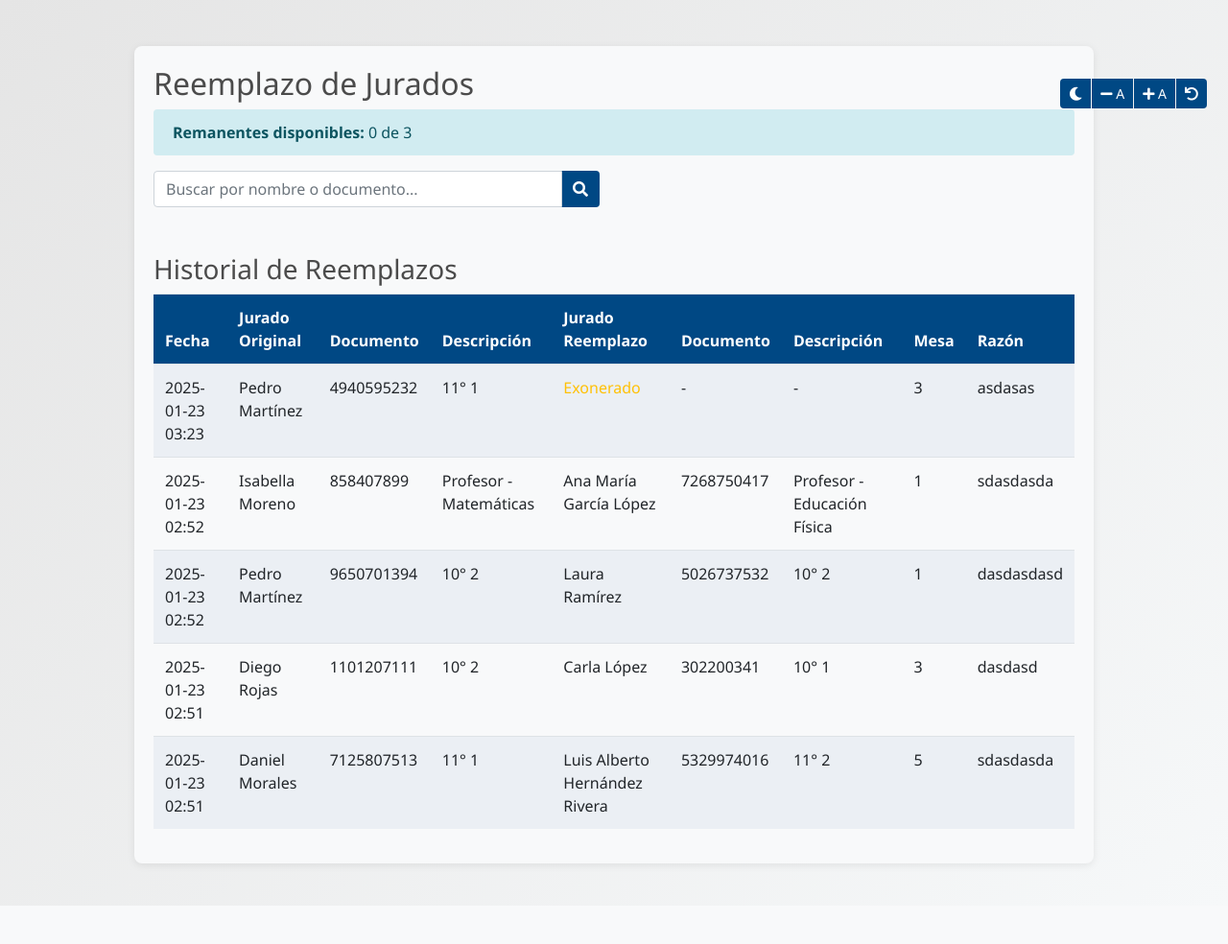
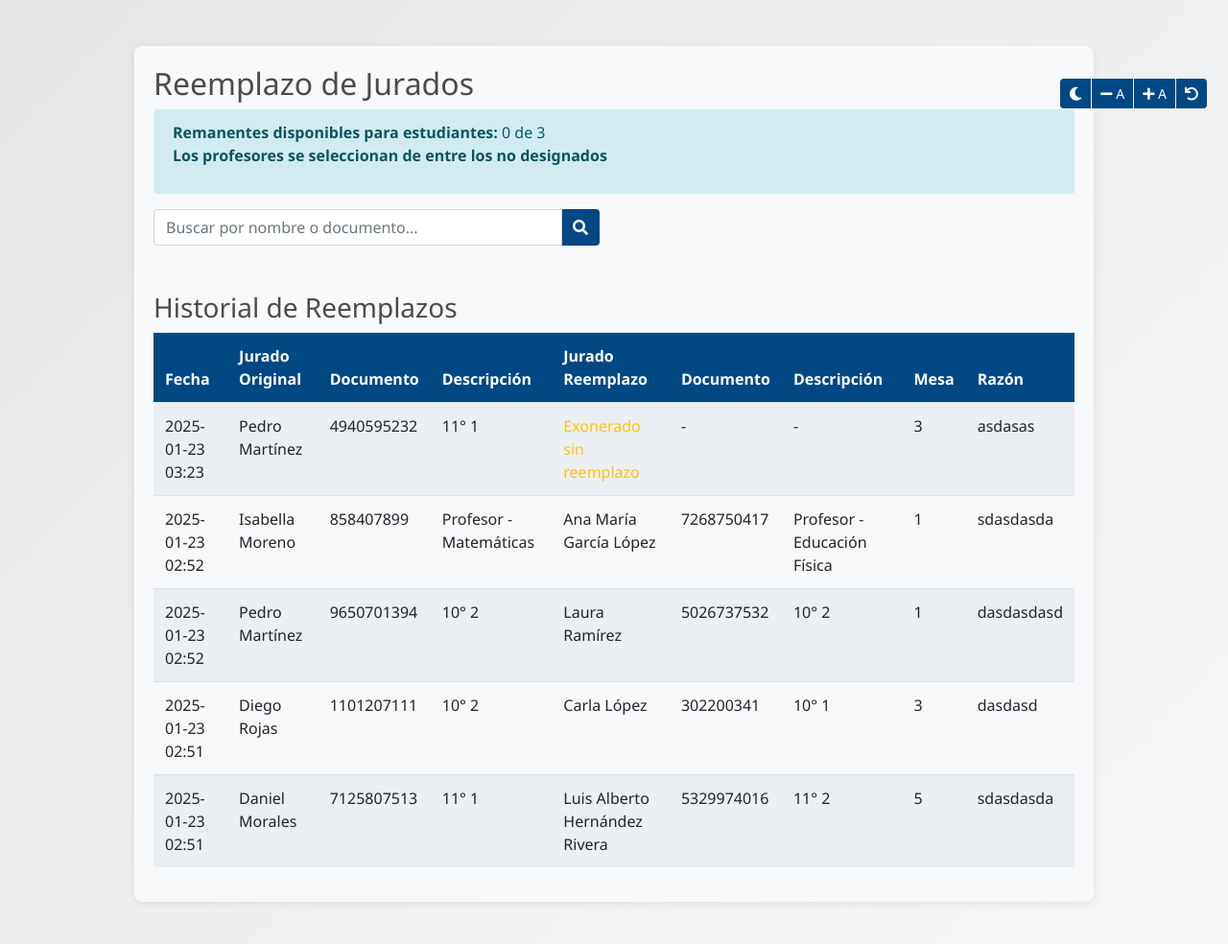
Before and after one commit to JoAnVaR/Votacion, a Flask app: page /reemplazo_jurados in a window 1280 px wide. Shown: the whole page at 96% size. Before the commit the page ends 944 px from the top, so only its background shows below. Run offline with Flask 3, Linux system fonts and the light colour scheme; some libraries are stand-ins or nearby versions.

Commit message:
Exonerados sin reemplazos

```diff
--- a/routes/jurado_routes.py
+++ b/routes/jurado_routes.py
@@ -519,12 +519,37 @@ def reemplazo_jurados():
                         numero_documento=profesor_reemplazo.numero_documento,
                         nombre=profesor_reemplazo.nombre,
                         tipo_persona='Profesor',
-                        sorteo=4,  # Indicar que es un reemplazo
+                        sorteo=4,  # Sorteo de reemplazos
                         mesa_id=jurado.mesa_id,
                         sede_id=jurado.sede_id,
                         activo=True
                     )
-                else:
+                    db.session.add(nuevo_jurado)
+                    db.session.flush()  # Para obtener el ID del nuevo jurado
+
+                    # Actualizar el jurado original
+                    jurado.activo = False
+                    db.session.add(jurado)
+
+                    # Crear el registro de reemplazo
+                    reemplazo = ReemplazoJurado(
+                        jurado_original_id=jurado.id,
+                        jurado_reemplazo_id=nuevo_jurado.id,
+                        mesa_id=jurado.mesa_id,
+                        razon=razon,
+                        fecha=datetime.now()
+                    )
+                    db.session.add(reemplazo)
+
+                    # Asegurarnos de que todo se guarde
+                    db.session.commit()
+
+                    return jsonify({
+                        'success': True,
+                        'message': 'Reemplazo registrado correctamente'
+                    })
+
+                elif jurado.tipo_persona == 'Estudiante':
                     # Si es estudiante, usar remanente como antes
                     remanente = Jurado.query.filter(
                         Jurado.sorteo == 3,
@@ -541,29 +566,66 @@ def reemplazo_jurados():
                             'message': 'No hay remanentes disponibles'
                         }), 400
 
-                    nuevo_jurado = remanente
 
-                # Realizar el reemplazo
-                jurado.activo = False
-                db.session.add(nuevo_jurado)
-                db.session.flush()  # Para obtener el ID del nuevo jurado
+
+                    nuevo_jurado = Jurado(
+                    numero_documento=remanente.numero_documento,
+                    nombre=remanente.nombre,
+                    tipo_persona=remanente.tipo_persona,
+                    sorteo=4,  # Indicar que es un reemplazo
+                    mesa_id=jurado.mesa_id,
+                    sede_id=jurado.sede_id,
+                    activo=True
+                    )
+
+                    # Realizar el reemplazo
+
+                    db.session.add(nuevo_jurado)
+                    db.session.flush()  # Para obtener el ID del nuevo jurado
+
+                    remanente.activo = False
+                    print(f"Marcando jurado {remanente.id} como inactivo")  # Mensaje de depuración
+                    db.session.add(remanente)
+
+                    # Actualizar el jurado original
+                    jurado.activo = False
+                    db.session.add(jurado)
+
+                    reemplazo = ReemplazoJurado(
+                        jurado_original_id=jurado.id,
+                        jurado_reemplazo_id=nuevo_jurado.id,
+                        mesa_id=jurado.mesa_id,
+                        razon=razon,
+                        fecha=datetime.now()
+                    )
+                    db.session.add(reemplazo)
+                    db.session.commit()
+
+                    return jsonify({
+                        'success': True,
+                        'message': 'Reemplazo registrado correctamente'
+                    })
+
+            elif tipo_accion == 'exoneracion':
+                # Lógica para exonerar
+                jurado.activo = False  # Marcar como inactivo
+                db.session.add(jurado)
+                db.session.commit()
 
                 reemplazo = ReemplazoJurado(
-                    jurado_original_id=jurado.id,
-                    jurado_reemplazo_id=nuevo_jurado.id,
-                    mesa_id=jurado.mesa_id,
-                    razon=razon,
-                    fecha=datetime.now()
-                )
+                        jurado_original_id=jurado.id,
+                        jurado_reemplazo_id='',
+                        mesa_id=jurado.mesa_id,
+                        razon=razon,
+                        fecha=datetime.now()
+                    )
                 db.session.add(reemplazo)
                 db.session.commit()
 
-                return jsonify({
+            return jsonify({
                     'success': True,
-                    'message': 'Reemplazo registrado correctamente'
+                    'message': 'Jurado exonerado correctamente'
                 })
-
-            # ... resto del código para exoneración ...
 
         except Exception as e:
             return jsonify({
--- a/templates/reemplazo_jurados.html
+++ b/templates/reemplazo_jurados.html
@@ -108,7 +108,8 @@
 
     <!-- Información de remanentes -->
     <div class="alert alert-info">
-        <strong>Remanentes disponibles:</strong> {{ remanentes_disponibles }} de {{ total_remanentes }}
+        <strong>Remanentes disponibles para estudiantes:</strong> {{ remanentes_disponibles }} de {{ total_remanentes }}
+        <p><strong>Los profesores se seleccionan de entre los no designados</strong></p>
     </div>
 
     <!-- Buscador -->
@@ -281,7 +282,7 @@
                             {% if reemplazo.reemplazo %}
                             {{ reemplazo.reemplazo.nombre }}
                             {% else %}
-                            <span class="text-warning">Exonerado</span>
+                            <span class="text-warning">Exonerado sin reemplazo</span>
                             {% endif %}
                         </td>
                         <td>
```
Also changed, not shown: instance/votacion.db.
